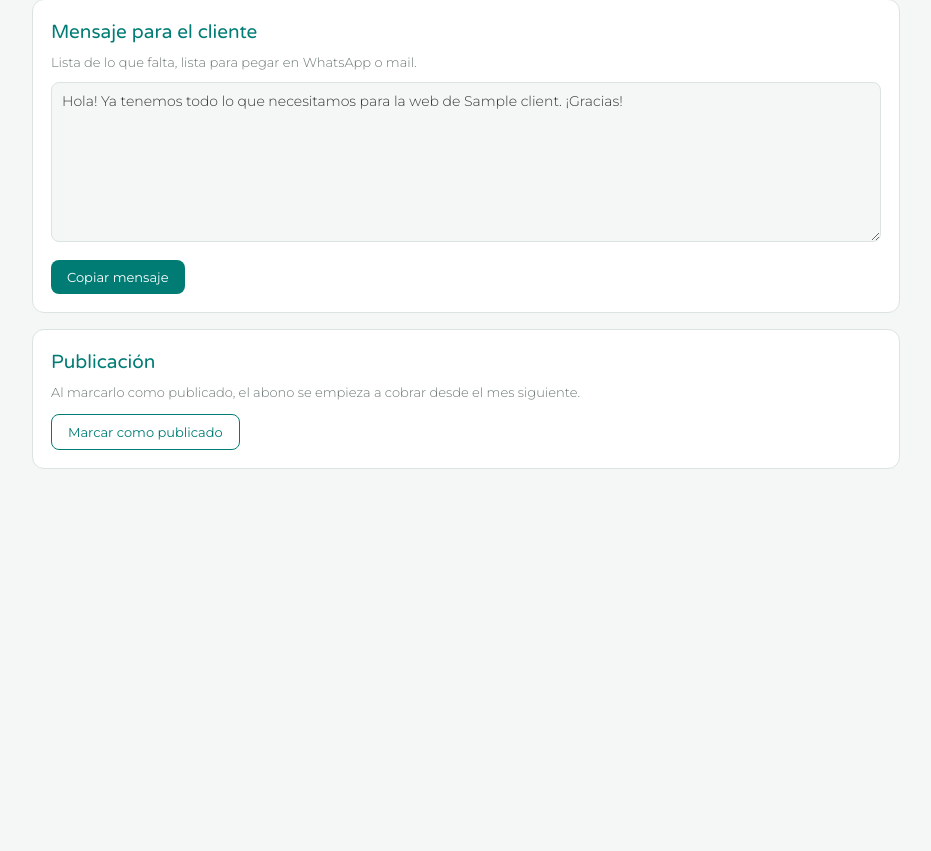
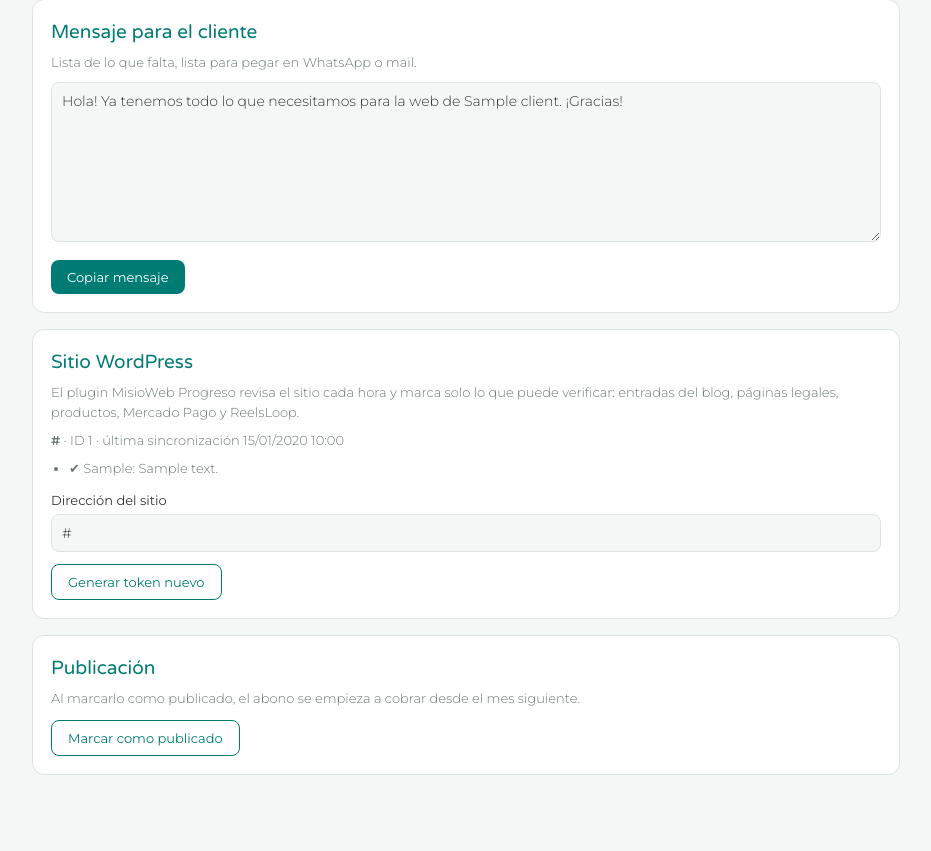
Before and after one commit to MAxiMisioWeb/misioweb-panel, a Laravel app: page /agencia/proyectos/1 in a window 1280 px wide. Shown: the part 1382-2233 px from the top of the page, without its empty margins (174-1105 px from the left). Before the commit the page ends 1851 px from the top, so only its background shows below. Run offline with Laravel 12, Linux system fonts and the light colour scheme; a user stored in the database is signed in; data comes from the database, SQL or seed files in the repository; tables that the repository leaves empty hold one stand-in row (values such as "Sample post"); parts of the project's set-up code (start-up, migrations or seed data) failed here and were passed over.

Commit message:
API del plugin: POST /api/v1/sync y registro de sitios (tarea 5)
- SyncController: autentica con el token del sitio (Bearer, guardado como
  hash), exige que site_id coincida, acepta solo señales ok/detail (máx. 50)
  y responde progress, message e items por sección para el escritorio de
  WordPress.
- SiteSync: guarda las señales (90 días), aplica SignalMapper y actualiza
  last_sync_at.
- Vista de agencia: sección Sitio WordPress para registrar el sitio y
  generar el token (se muestra una sola vez), con la última sincronización
  y las últimas señales recibidas.
- Probado de punta a punta con el plugin v0.2.0 contra el panel local.
- 70 tests; pasan en SQLite y PostgreSQL.

Co-Authored-By: Claude Opus 5.5 <noreply@anthropic.com>
Claude-Session: https://claude.ai/code/session_01GMnLMDvDCtzMAVfTxBnpXG

```diff
--- a/backend/app/Http/Controllers/AgencyProjectController.php
+++ b/backend/app/Http/Controllers/AgencyProjectController.php
@@ -27,6 +27,7 @@ class AgencyProjectController extends Controller
         Gate::authorize('manage', $project);
         $groups = $this->checklist->groups($project);
         $proposal = $calculator->forProject($project);
+        $site = $project->sites()->first();
 
         return view('agency.project', [
             'project' => $project->load('client.users', 'widgets'),
@@ -37,6 +38,11 @@ class AgencyProjectController extends Controller
             'proposalText' => $proposal->text($project->client->name),
             'message' => $this->checklist->message($project->client->name, $groups),
             'widgets' => Widget::active()->orderBy('sort')->get(),
+            'site' => $site,
+            // Última señal de cada tipo.
+            'signals' => $site
+                ? $site->signals()->latest('created_at')->latest('id')->limit(200)->get()->unique('key')->sortBy('key')->values()
+                : collect(),
         ]);
     }
 
@@ -72,6 +78,21 @@ class AgencyProjectController extends Controller
         return $request->expectsJson() ? response()->json(['ok' => true]) : back()->with('status', 'Estado guardado.');
     }
 
+    /** Registra (o cambia) el sitio WordPress del proyecto y genera un token nuevo. */
+    public function site(Request $request, Project $project): RedirectResponse
+    {
+        Gate::authorize('manage', $project);
+        $data = $request->validate([
+            'url' => ['required', 'url:https', 'max:255'],
+        ], ['url.url' => 'Tiene que ser una dirección https://, por ejemplo https://sankalpa.com.ar']);
+
+        $site = $project->sites()->first() ?? $project->sites()->make();
+        $site->url = rtrim($data['url'], '/');
+        $token = $site->issueToken();
+
+        return back()->with('site_token', $token)->with('status', 'Token generado. Copialo ahora: no se vuelve a mostrar.');
+    }
+
     public function publish(Project $project): RedirectResponse
     {
         Gate::authorize('manage', $project);
--- /dev/null
+++ b/backend/app/Http/Controllers/Api/SyncController.php
@@ -0,0 +1,47 @@
+<?php
+
+namespace App\Http\Controllers\Api;
+
+use App\Http\Controllers\Controller;
+use App\Models\Site;
+use App\Services\SiteSync;
+use Illuminate\Http\JsonResponse;
+use Illuminate\Http\Request;
+
+/**
+ * POST /api/v1/sync: lo llama el plugin MisioWeb Progreso de cada sitio, con su token
+ * (Authorization: Bearer). Solo recibe señales sí/no y conteos.
+ */
+class SyncController extends Controller
+{
+    public function __invoke(Request $request, SiteSync $sync): JsonResponse
+    {
+        $token = (string) $request->bearerToken();
+        $site = $token !== '' ? Site::findByToken($token) : null;
+        if (! $site) {
+            return response()->json(['message' => 'Token inválido.'], 401);
+        }
+
+        $data = $request->validate([
+            'site_id' => ['required'],
+            'site' => ['nullable', 'string', 'max:255'],
+            'plugin' => ['nullable', 'string', 'max:20'],
+            'wp' => ['nullable', 'string', 'max:20'],
+            'signals' => ['present', 'array', 'max:50'],
+            'signals.*' => ['array:ok,detail'],
+            'signals.*.ok' => ['required', 'boolean'],
+            'signals.*.detail' => ['nullable', 'string', 'max:255'],
+        ]);
+
+        if ((string) $data['site_id'] !== (string) $site->id) {
+            return response()->json(['message' => 'El ID del sitio no coincide con el token.'], 403);
+        }
+        foreach (array_keys($data['signals']) as $key) {
+            if (! preg_match('/^[a-z0-9_]{1,32}$/', (string) $key)) {
+                return response()->json(['message' => "Señal inválida: {$key}"], 422);
+            }
+        }
+
+        return response()->json($sync->sync($site, $data['signals']));
+    }
+}
--- a/backend/bootstrap/app.php
+++ b/backend/bootstrap/app.php
@@ -10,6 +10,7 @@ use Illuminate\Routing\Middleware\SubstituteBindings;
 return Application::configure(basePath: dirname(__DIR__))
     ->withRouting(
         web: __DIR__.'/../routes/web.php',
+        api: __DIR__.'/../routes/api.php',
         commands: __DIR__.'/../routes/console.php',
         health: '/up',
     )
--- a/backend/resources/views/agency/project.blade.php
+++ b/backend/resources/views/agency/project.blade.php
@@ -54,6 +54,47 @@
         <div class="act"><button class="btn" type="button" data-copy="mensaje">Copiar mensaje</button><span class="hint" data-copied="mensaje"></span></div>
     </section>
 
+    <section class="g" id="sitio">
+        <h2>Sitio WordPress</h2>
+        <p>El plugin MisioWeb Progreso revisa el sitio cada hora y marca solo lo que puede verificar: entradas del blog, páginas legales, productos, Mercado Pago y ReelsLoop.</p>
+
+        @if (session('site_token'))
+            <div class="banner ok" style="margin-top:12px">
+                <b>Configuración del plugin</b> (el token se muestra una sola vez):
+                <textarea readonly id="config-plugin" style="min-height:120px;margin-top:8px;font-family:monospace">URL del panel: {{ url('/api') }}
+ID del sitio: {{ $site->id }}
+Token: {{ session('site_token') }}
+
+O en wp-config.php:
+define( 'MW_PROGRESO_TOKEN', '{{ session('site_token') }}' );</textarea>
+                <div class="act"><button class="btn" type="button" data-copy="config-plugin">Copiar</button><span class="hint" data-copied="config-plugin"></span></div>
+            </div>
+        @endif
+
+        @if ($site)
+            <p style="margin-top:8px">
+                <b>{{ $site->url }}</b> · ID {{ $site->id }} ·
+                {{ $site->last_sync_at ? 'última sincronización '.$site->last_sync_at->format('d/m/Y H:i') : 'todavía no sincronizó' }}
+            </p>
+            @if ($signals->isNotEmpty())
+                <ul class="m">
+                    @foreach ($signals as $sig)
+                        <li>{{ $sig->ok ? '✔' : '✖' }} {{ $sig->key }}: {{ $sig->detail }}</li>
+                    @endforeach
+                </ul>
+            @endif
+        @endif
+
+        <form method="POST" action="{{ route('agency.project.site', $project) }}" @if ($site) onsubmit="return confirm('Se genera un token nuevo y el anterior deja de funcionar. ¿Seguir?')" @endif>
+            @csrf
+            <label class="fl"><span>Dirección del sitio</span>
+                <input type="text" name="url" value="{{ old('url', $site?->url) }}" placeholder="https://sankalpa.com.ar" inputmode="url">
+            </label>
+            @error('url')<div class="err">{{ $message }}</div>@enderror
+            <div class="act"><button class="btn {{ $site ? 'ghost' : '' }}" type="submit">{{ $site ? 'Generar token nuevo' : 'Registrar sitio y generar token' }}</button></div>
+        </form>
+    </section>
+
     @if ($project->status === 'in_progress')
         <section class="g">
             <h2>Publicación</h2>
--- /dev/null
+++ b/backend/routes/api.php
@@ -0,0 +1,7 @@
+<?php
+
+use App\Http\Controllers\Api\SyncController;
+use Illuminate\Support\Facades\Route;
+
+// Plugin MisioWeb Progreso. En el plugin, "URL del panel" = https://panel.misioweb.com/api
+Route::post('/v1/sync', SyncController::class)->middleware('throttle:30,1')->name('api.sync');
--- a/backend/routes/web.php
+++ b/backend/routes/web.php
@@ -62,5 +62,6 @@ Route::middleware('auth')->group(function () {
         Route::put('/proyectos/{project}', [AgencyProjectController::class, 'update'])->name('project.update');
         Route::put('/proyectos/{project}/secciones/{group}', [AgencyProjectController::class, 'section'])->name('project.section');
         Route::post('/proyectos/{project}/publicar', [AgencyProjectController::class, 'publish'])->name('project.publish');
+        Route::post('/proyectos/{project}/sitio', [AgencyProjectController::class, 'site'])->name('project.site');
     });
 });
```
Also changed, not shown: CLAUDE.md (+4 -2 lines), backend/app/Services/SiteSync.php (added, +58 -0 lines), backend/tests/Feature/SyncTest.php (added, +131 -0 lines), docs/spec.md (+6 -1 lines), deploy/README.md.
